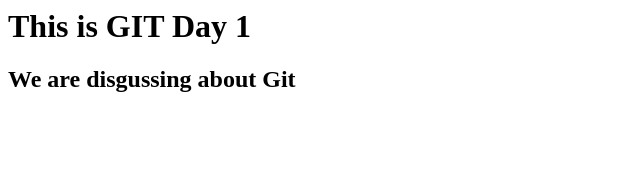
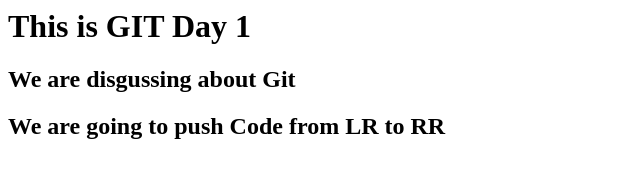
Before and after one commit to greensguna7/marigold-dev, a plain HTML site: page index.html in a window 1280 px wide. Shown: the whole page, without its empty margins (0-640 px from the left). Drawn offline with Linux system fonts and the light colour scheme.

Commit message:
Second Commit

```diff
--- a/index.html
+++ b/index.html
@@ -1,4 +1,5 @@
 <html>
 <h1>This is GIT Day 1</h1>
 <h2>We are disgussing about Git</h2>
+<h2>We are going to push Code from LR to RR</h2>
 </html>
```
